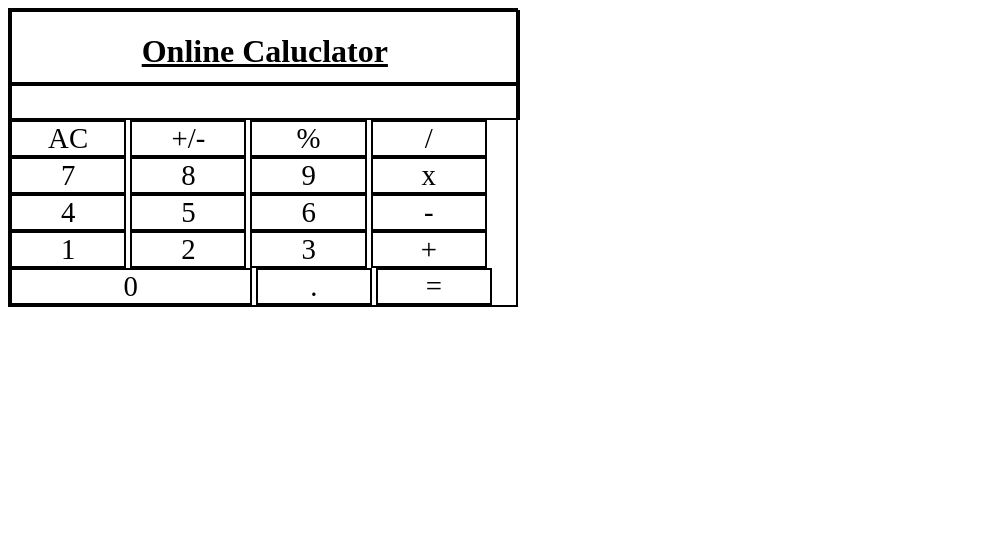
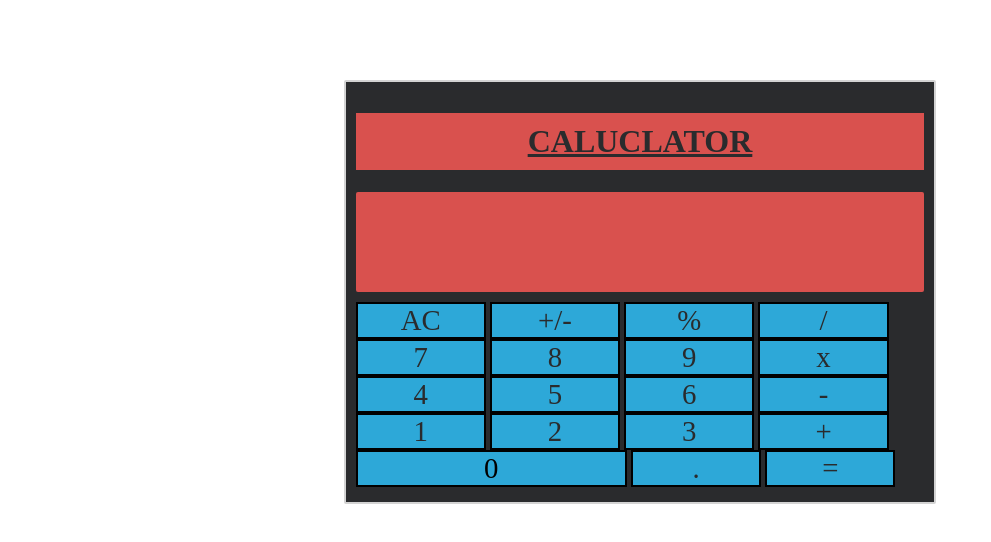
Before and after one commit to vignan37/web_calculator, a plain HTML site: page index.html in a window 1280 px wide. Shown: the whole page, without its empty margins (0-991 px from the left). Drawn offline with Linux system fonts and the light colour scheme.

Commit message:
css improvements[vig]

```diff
--- a/index.html
+++ b/index.html
@@ -8,7 +8,7 @@
         <div id="calculator">
 
 
-           <div id="title-text">  <h1>Online Caluclator</h1> </div>
+           <div id="title-text">  <h1>Caluclator</h1> </div>
 
             <div id="display-container">
                 <p id="display"></p>
--- a/style.css
+++ b/style.css
@@ -1,33 +1,47 @@
-h1{
+
+#calculator h1 {
+    background-color: #D9514EFF;
+    color: #2A2B2DFF;
+    text-transform: uppercase;
+    text-align: center;
+    padding: 10px;
     text-decoration: underline;
-    text-align: center;
 }
 
-#title-text{
+#calculator {
+    width: 45%;
+    height: 80%;
+    min-width: 300px;
+    min-height: 400px;
+    background-color: #2A2B2DFF;
+    margin: auto;
+    margin-top: 80px;
+    border: 2px solid lightgray;
+    border-radius: 2px;
+    padding: 10px;
+}
+
+
+#display-container {
+    font-size: 2.8rem;
+    display: flex;
+    align-items: flex-end;
+    justify-content: flex-end;
+    color: #2A2B2DFF;
     width: 100%;
     height: 20%;
-    min-width: 250px;
-    max-height: 70px;
-    color: black;
-    border: 2px solid black;
+    min-height: 100px;
+    border-radius: 2px;
+    background-color:  #D9514EFF;
+    margin-bottom: 10px;
+    word-wrap:break-word;
 }
 
-#calculator{
-    width: 40%;
-    height: 60%;
-    min-width: 250px;
-    min-height: 200px;
-    border: 2px solid black;
+#display-container p {
+    margin: 0.5rem;
+    vertical-align: text-bottom;
 }
-#display-container{
-    width: 100%;
-    height: 50%;
-    max-width: 100%;
-    font-size: 2rem;
-    color: blue;
-    border: 2px solid black;
-    word-wrap:break-word;
-}
+
 #zero{
     width: 47%;
     height: 20%;
@@ -41,8 +55,10 @@ h1{
     width: 22.2%;
     height: 20%;
     display: inline-block;
+    align-items: center;
     font-size: 1.8rem;
-    color: black;
+    color: #2A2B2DFF;
     border: 2px solid black;
     text-align: center;
+    background-color: #2DA8D8FF;
 }
```
